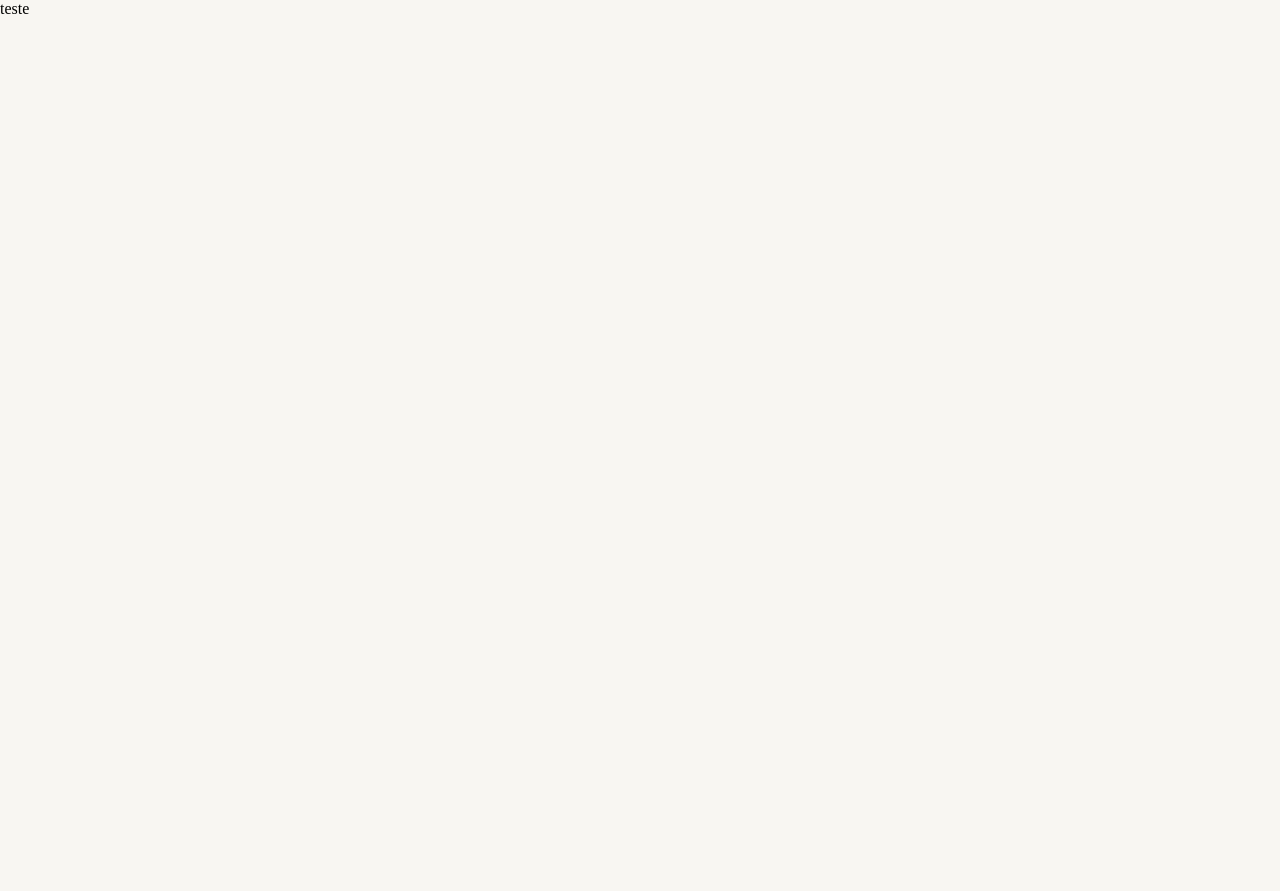
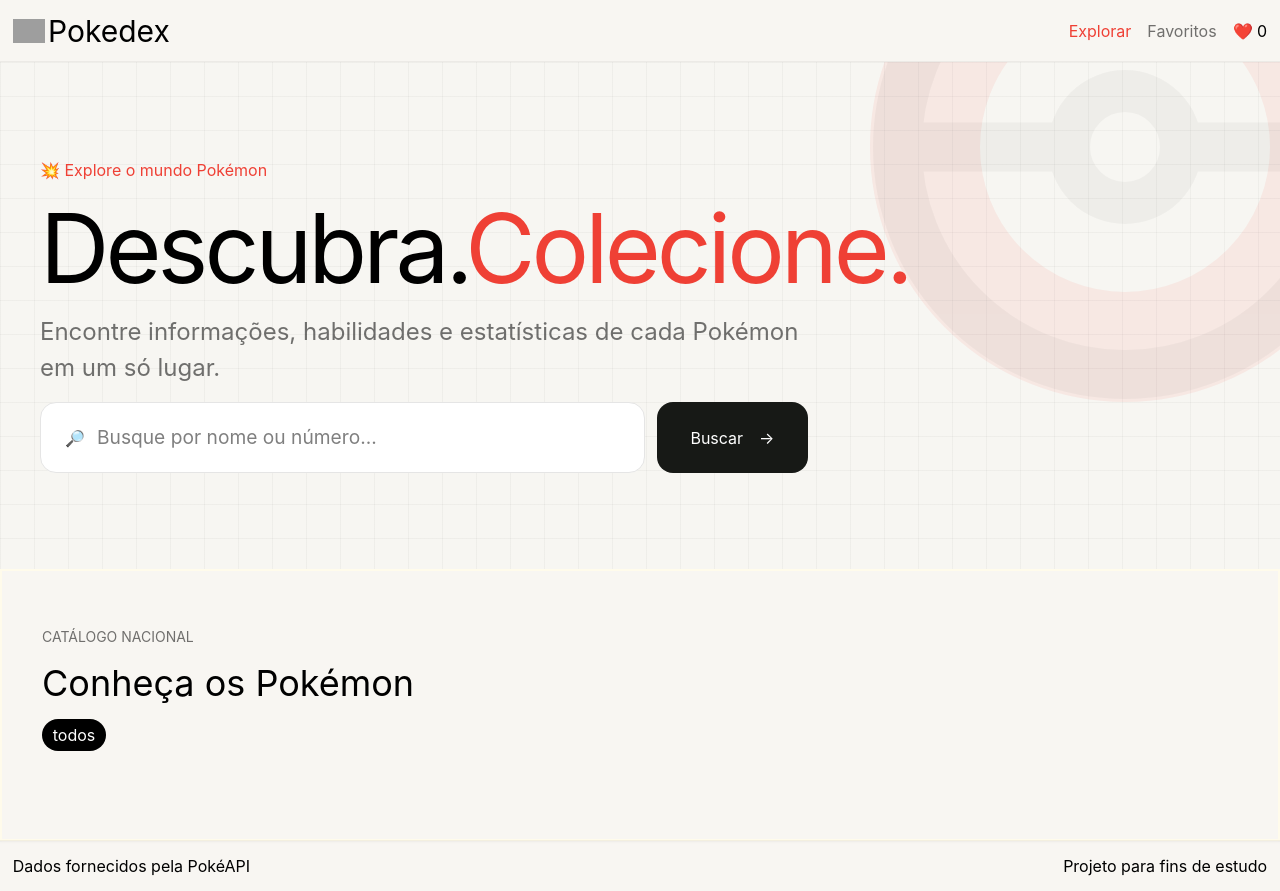
Before and after one commit to luizguilhermee13/ProjectPokedex, a React (Vite) app in the folder frontend/: page / in a window 1280 px wide. Before the commit the page ends 800 px from the top, so only its background shows below. Built offline with nearby package versions, Linux system fonts and the light colour scheme; grey boxes are pictures that could not be loaded.

Commit message:
estrutura migrada pro react

```diff
--- a/frontend/index.html
+++ b/frontend/index.html
@@ -4,7 +4,8 @@
     <meta charset="UTF-8" />
     <link rel="shortcut icon" href="./src/assets/logoPokedex.png" type="image/x-icon" />
     <meta name="viewport" content="width=device-width, initial-scale=1.0" />
-    <title>frontend</title>
+    <link href="/src/style.css" rel="stylesheet" />
+    <title>Pokedex API</title>
   </head>
   <body>
     <div id="root"></div>
--- a/frontend/src/App.jsx
+++ b/frontend/src/App.jsx
@@ -1,8 +1,14 @@
+import Footer from "./Footer";
+import Header from "./header";
+import Principal from "./Principal";
+
 function App() {
   return (
-    <>
-      <p>teste</p>
-    </>
+    <div>
+      <Header />
+      <Principal />
+      <Footer />
+    </div>
   );
 }
 
--- /dev/null
+++ b/frontend/src/Footer.jsx
@@ -0,0 +1,12 @@
+import React from "react";
+
+const Footer = () => {
+  return (
+    <footer className="pb-4">
+      <span>Dados fornecidos pela PokéAPI</span>
+      <span>Projeto para fins de estudo</span>
+    </footer>
+  );
+};
+
+export default Footer;
--- /dev/null
+++ b/frontend/src/Header.jsx
@@ -0,0 +1,28 @@
+import React from "react";
+
+const Header = () => {
+  return (
+    <header className="font-ManropeBlack">
+      <div className="logo text-3xl">
+        <h2>Pokedex</h2>
+      </div>
+      <div className="sections flex gap-4">
+        <ul className="flex gap-4 sectionsAtivas">
+          <li className="text-[#ef4035] cursor-pointer" id="sectionFull">
+            Explorar
+          </li>
+          <li className="text-[#0000008C] cursor-pointer" id="sectionFav">
+            Favoritos
+          </li>
+        </ul>
+        <div className="filtro">
+          <p>
+            &#10084;&#65039;&#65039; <span id="qtdFavoritos">0</span>
+          </p>
+        </div>
+      </div>
+    </header>
+  );
+};
+
+export default Header;
--- /dev/null
+++ b/frontend/src/Principal.jsx
@@ -0,0 +1,73 @@
+import React from "react";
+
+const Principal = () => {
+  return (
+    <main>
+      <SectionSearch />
+      <SectionPokedex />
+    </main>
+  );
+};
+
+const SectionSearch = () => {
+  return (
+    <section>
+      <div className="search hero-grid">
+        <div className="pokeball-decoration" aria-hidden="true">
+          <span className="pokeball-mark"></span>
+        </div>
+
+        <div className="search-text">
+          <span className="font-ManropeBlack text-[#ef4035]">&#128165; Explore o mundo Pokémon</span>
+
+          <h1 className="font-spaceBlack text-8xl">
+            Descubra.
+            <span className="text-[#ef4035]">Colecione.</span>
+          </h1>
+
+          <p className="font-ManropeWhite text-2xl text-[#0000008C] leading-6">
+            Encontre informações, habilidades e estatísticas de cada Pokémon em um só lugar.
+          </p>
+
+          <form className="search-inputs gap-3">
+            <label htmlFor="searchPokemon" className="search-field bg-white rounded-2xl px-5 py-4">
+              🔎
+              <input className="font-ManropeWhite" type="text" id="searchPokemon" placeholder="Busque por nome ou número..." />
+            </label>
+
+            <button type="submit" id="searchButton" className="search-button bg-black font-ManropeWhite rounded-lg px-8 py-4">
+              Buscar <span aria-hidden="true">→</span>
+            </button>
+          </form>
+        </div>
+      </div>
+    </section>
+  );
+};
+
+const SectionPokedex = () => {
+  return (
+    <section>
+      <div className="containerPokedex border-2 border-amber-50" id="containerPokedex">
+        <div className="catalago-header">
+          <p className="font-ManropeBlack text-sm uppercase text-[#0000008C]">Catálogo nacional</p>
+          <h2 className="font-spaceBlack text-4xl flex justify-between items-center" id="tituloSection">
+            Conheça os Pokémon
+            <span className="font-ManropeWhite text-sm uppercase text-[#0000008C]" id="qtdResultados"></span>
+          </h2>
+          <div>
+            <p className="bg-black font-ManropeWhite rounded-2xl flex justify-center items-center w-16 h-8 text-white">todos</p>
+          </div>
+        </div>
+
+        <div className="catalago-pokemons">
+          <div id="containerCard"></div>
+
+          <div id="containerCard2"></div>
+        </div>
+      </div>
+    </section>
+  );
+};
+
+export default Principal;
--- a/frontend/src/index.css
+++ b/frontend/src/index.css
@@ -1,3 +1,5 @@
+@import "tailwindcss";
+
 /*grid-layout.css*/
 body {
   display: grid;
@@ -50,9 +52,9 @@
   grid-template-rows: auto 1fr;
 }
 
-/* ==========================================
-   RESPONSIVIDADE DO HEADER
-========================================== */
+/*
+   RESPONSIVIDADE DO header
+ */
 
 header {
   flex-wrap: wrap;
@@ -302,9 +304,9 @@
 }
 
 /* search-section.css */
-/* ==========================================
+/*
    LAYOUT DA SECTION DE BUSCA
-========================================== */
+ */
 
 .hero-grid {
   padding: 6rem 2.5rem;
@@ -318,9 +320,9 @@
   position: relative;
 }
 
-/* ==========================================
+/*
    TÍTULO, SUBTÍTULO, INPUT E BUTTON
-========================================== */
+ */
 
 .search-text {
   display: flex;
@@ -352,9 +354,9 @@
   line-height: 1.5;
 }
 
-/* ==========================================
+/*
    FORMULÁRIO DE BUSCA
-========================================== */
+ */
 
 form {
   display: grid;
@@ -418,9 +420,9 @@
   cursor: pointer;
 }
 
-/* ==========================================
+/*
    POKÉBOLA DECORATIVA
-========================================== */
+ */
 
 /* Container da Pokébola */
 .pokeball-decoration {
@@ -500,9 +502,9 @@
   transform: translate(-50%, -50%);
 }
 
-/* ==========================================
+/*
    RESPONSIVIDADE
-========================================== */
+ */
 
 /* Ajuste gradual do espaçamento */
 @media (max-width: 960px) {
--- a/frontend/src/modules/api.js
+++ b/frontend/src/modules/api.js
@@ -1,9 +1,7 @@
 import { Pokemon } from "./pokemon.js";
 
 export async function buscarPokemon(identificador) {
-  const response = await fetch(
-    `http://localhost:3000/api/pokemon/${encodeURIComponent(identificador)}`,
-  );
+  const response = await fetch(`http://localhost:3000/api/pokemon/${encodeURIComponent(identificador)}`);
 
   if (!response.ok) {
     throw new Error(`Erro ao buscar Pokémon ${identificador}`);
--- a/frontend/src/modules/cards.js
+++ b/frontend/src/modules/cards.js
@@ -14,7 +14,7 @@
 
   // Limpar os cards anteriores
   containerCard.replaceChildren();
-
+  console.log(listaPokemons);
   listaPokemons.forEach((item) => {
     const cardPokemon = document.createElement("div");
 
--- a/frontend/vite.config.js
+++ b/frontend/vite.config.js
@@ -1,7 +1,8 @@
-import react from '@vitejs/plugin-react'
-import { defineConfig } from 'vite'
+import react from "@vitejs/plugin-react";
+import tailwindcss from "@tailwindcss/vite";
+import { defineConfig } from "vite";
 
 // https://vite.dev/config/
 export default defineConfig({
-  plugins: [react()],
-})
+  plugins: [tailwindcss(), react()],
+});
```
Also changed, not shown: 1 other file (tests, documents, lock files or other folders).
